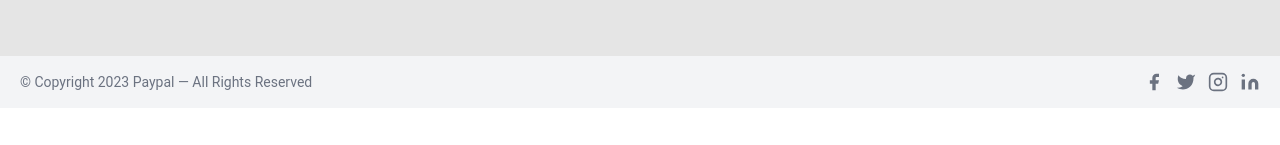
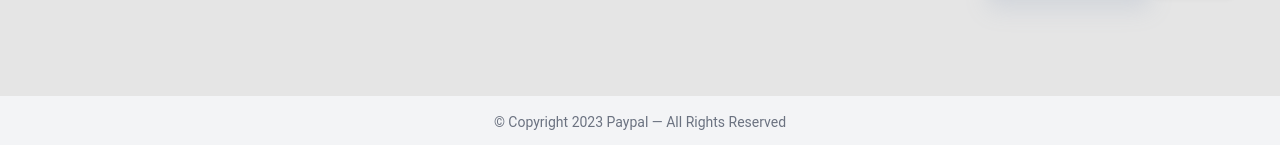
Before and after one commit to MdTanvirHassan/Fees-calculator-for-customers, a Next.js app: page /Conditions in a window 1280 px wide. Shown: the part 1336-1481 px from the top of the page. Before the commit the page ends 1444 px from the top, so only its background shows below. Built offline with nearby package versions, Linux system fonts and the light colour scheme.

Commit message:
update design.

```diff
--- a/components/Footer.jsx
+++ b/components/Footer.jsx
@@ -75,62 +75,11 @@ const Footer = () => {
           </div>
         </div>
         <div className="bg-gray-100">
-          <div className="container mx-auto py-4 px-5 flex flex-wrap flex-col sm:flex-row">
-            <p className="text-gray-500 text-sm text-center sm:text-left">
+          <div className="container mx-auto items-center justify-center py-4 px-5 flex flex-wrap flex-col sm:flex-row">
+            <p className="text-gray-500 text-sm text-center  sm:text-left">
             © Copyright 2023 Paypal —  All Rights Reserved
             </p>
-            <span className="inline-flex sm:ml-auto sm:mt-0 mt-2 justify-center sm:justify-start">
-              <a className="text-gray-500 cursor-pointer">
-                <svg
-                  fill="currentColor"
-                  strokeLinecap="round"
-                  strokeLinejoin="round"
-                  strokeWidth="2"
-                  className="w-5 h-5"
-                  viewBox="0 0 24 24">
-                  <path d="M18 2h-3a5 5 0 00-5 5v3H7v4h3v8h4v-8h3l1-4h-4V7a1 1 0 011-1h3z"></path>
-                </svg>
-              </a>
-              <a className="ml-3 text-gray-500 cursor-pointer">
-                <svg
-                  fill="currentColor"
-                  strokeLinecap="round"
-                  strokeLinejoin="round"
-                  strokeWidth="2"
-                  className="w-5 h-5"
-                  viewBox="0 0 24 24">
-                  <path d="M23 3a10.9 10.9 0 01-3.14 1.53 4.48 4.48 0 00-7.86 3v1A10.66 10.66 0 013 4s-4 9 5 13a11.64 11.64 0 01-7 2c9 5 20 0 20-11.5a4.5 4.5 0 00-.08-.83A7.72 7.72 0 0023 3z"></path>
-                </svg>
-              </a>
-              <a className="ml-3 text-gray-500 cursor-pointer">
-                <svg
-                  fill="none"
-                  stroke="currentColor"
-                  strokeLinecap="round"
-                  strokeLinejoin="round"
-                  strokeWidth="2"
-                  className="w-5 h-5"
-                  viewBox="0 0 24 24">
-                  <rect width="20" height="20" x="2" y="2" rx="5" ry="5"></rect>
-                  <path d="M16 11.37A4 4 0 1112.63 8 4 4 0 0116 11.37zm1.5-4.87h.01"></path>
-                </svg>
-              </a>
-              <a className="ml-3 text-gray-500 cursor-pointer">
-                <svg
-                  fill="currentColor"
-                  stroke="currentColor"
-                  strokeLinecap="round"
-                  strokeLinejoin="round"
-                  strokeWidth="0"
-                  className="w-5 h-5"
-                  viewBox="0 0 24 24">
-                  <path
-                    stroke="none"
-                    d="M16 8a6 6 0 016 6v7h-4v-7a2 2 0 00-2-2 2 2 0 00-2 2v7h-4v-7a6 6 0 016-6zM2 9h4v12H2z"></path>
-                  <circle cx="4" cy="4" r="2" stroke="none"></circle>
-                </svg>
-              </a>
-            </span>
+
           </div>
         </div>
       </footer>
--- a/pages/Conditions.js
+++ b/pages/Conditions.js
@@ -3,9 +3,9 @@ import React from "react";
 const Conditions = () => {
   return (
     <div>
-      <div id="conditions" className="container m-auto">
+      <div id="conditions" className="container m-auto py-5">
         <h2 className="text-center py-5">Terms & Conditions Page</h2>
-        <p className="text-justify p-10">
+        <p className="text-justify p-10 bg-orange-50 shadow-xl rounded-md">
           Bitte lesen Sie diese Nutzungsbedingungen sorgfältig durch, bevor Sie
           unseren Paypal Gebührenrechner nutzen. Mit der Nutzung unserer Website
           stimmen Sie diesen Nutzungsbedingungen zu.
--- a/pages/about.js
+++ b/pages/about.js
@@ -2,9 +2,9 @@ import React from "react";
 
 const about = () => {
   return (
-    <div id="about" className="container m-auto">
+    <div id="about" className="container m-auto py-5">
       <h2 className="text-center py-5">About Us</h2>
-      <p className="text-justify p-10">
+      <p className="text-justify p-10 bg-orange-50 shadow-xl rounded-md ">
         Willkommen auf Paypal Gebührenrechner! Wir sind ein kostenloses
         Online-Tool, das entwickelt wurde, um Ihnen zu helfen, die Gebühren zu
         berechnen, die von Paypal bei Transaktionen erhoben werden. <br />{" "}
--- a/pages/contact.js
+++ b/pages/contact.js
@@ -2,9 +2,9 @@ import React from 'react'
 
 const contact = () => {
   return (
-    <div id="contact" className="container m-auto h-full">
+    <div id="contact" className="container m-auto h-full py-5">
       <h2 className="text-center py-5">Contact Us</h2>
-      <p className="text-justify p-10 pb-20">
+      <p className="text-justify p-10 pb-20 bg-orange-50 shadow-xl rounded-md ">
       Wenn Sie Fragen haben oder Hilfe benötigen, können Sie uns über das Kontaktformular oder per E-Mail kontaktieren. Wir antworten so schnell wie möglich. Wenn Sie uns telefonisch erreichen möchten, finden Sie unsere Telefonnummer auf dieser Seite. Wir helfen Ihnen gerne weiter. <a href='#' mailto="kontact@payrechner.de" className='text-blue-600 '>kontact@payrechner.de</a>
       </p>
     </div>
--- a/pages/privacy.js
+++ b/pages/privacy.js
@@ -2,9 +2,9 @@ import React from "react";
 
 const privacy = () => {
   return (
-    <div id="privacy" className="container m-auto">
+    <div id="privacy" className="container m-auto py-5">
       <h2 className="text-center py-5">Privacy Policy</h2>
-      <p className="text-justify p-10">
+      <p className="text-justify p-10 bg-orange-50 shadow-xl rounded-md">
         Datenschutzerklärung für Paypal Gebührenrechner <br />
         <br />
         Diese Datenschutzerklärung beschreibt, wie wir Ihre personenbezogenen
```
